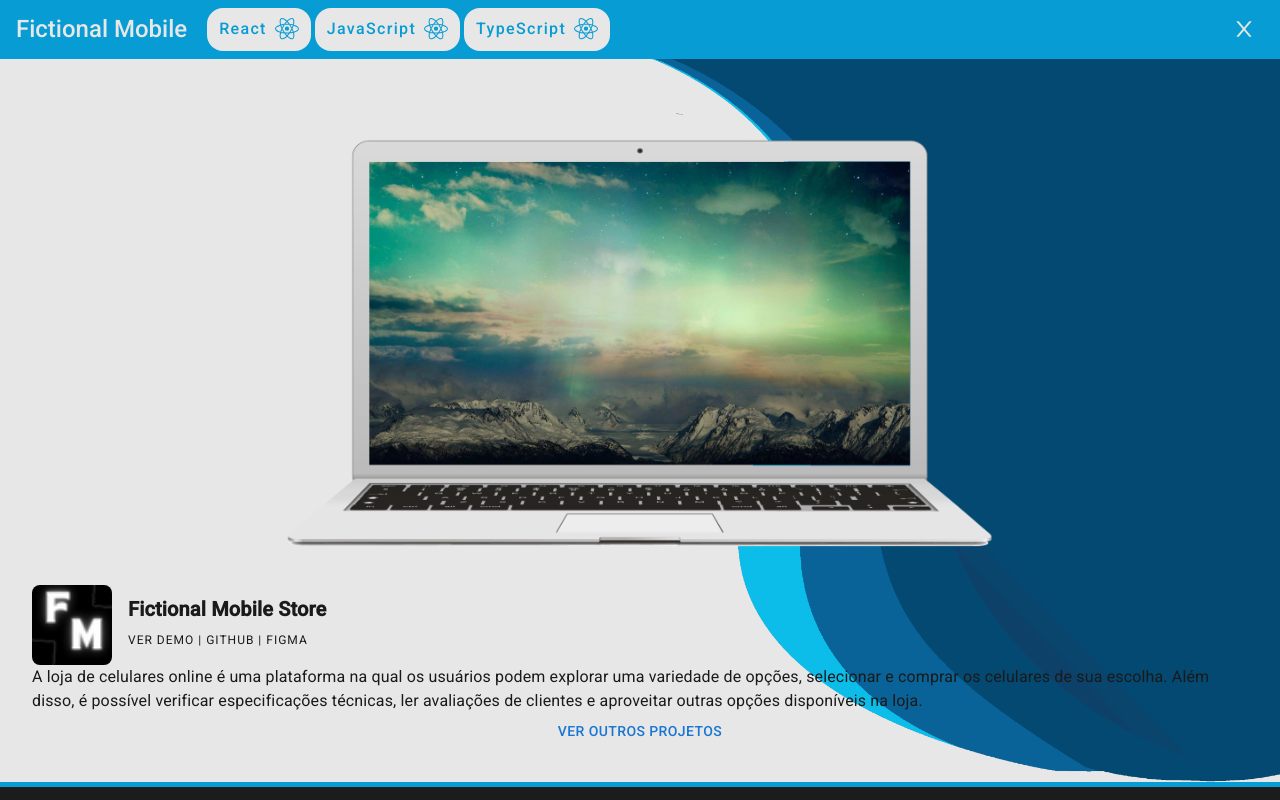
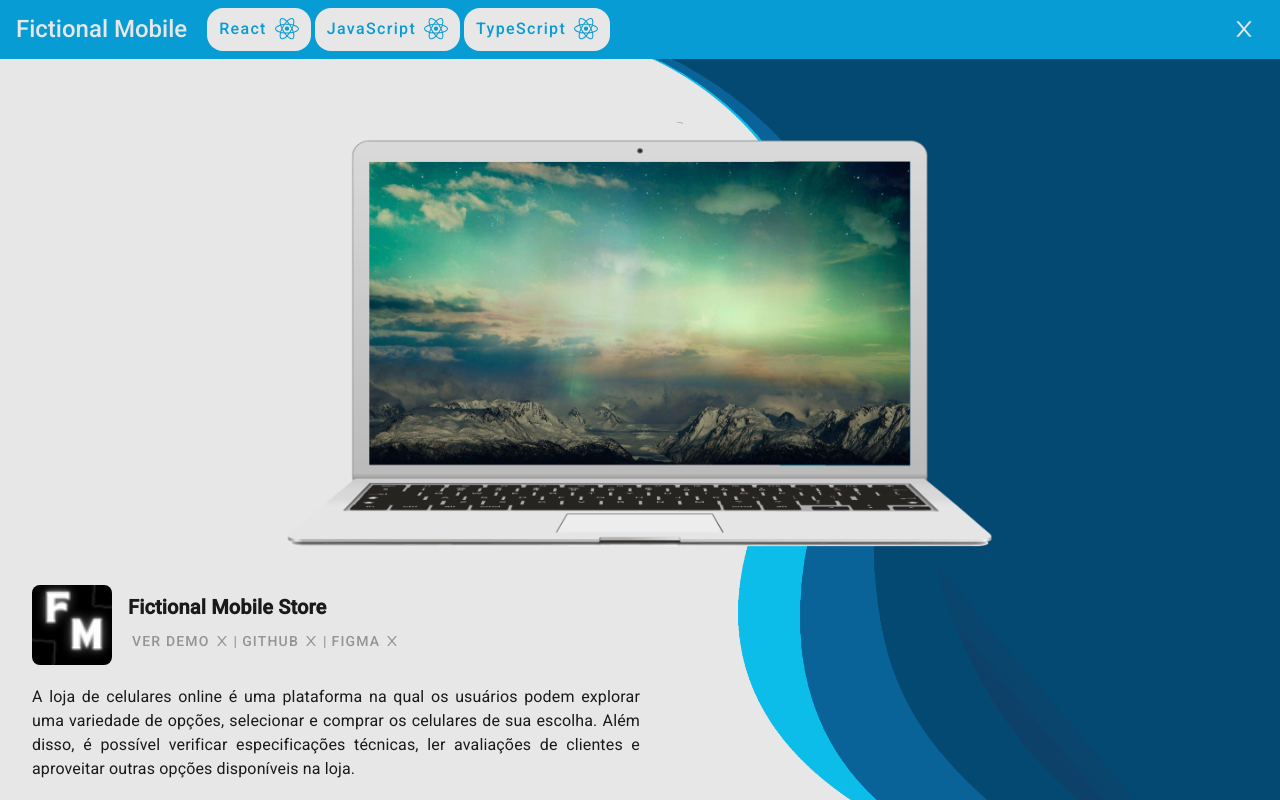
Before and after one commit to Felipe-alv-es/site-portifolio, a React (Create React App) app: page /fm in a window 1280 px wide. Shown: the top 800 px of the page. Built offline with nearby package versions, Linux system fonts and the light colour scheme; no server answers.

Commit message:
chore(Project): page base improvements

```diff
--- a/src/components/Projects/Pages/FictionalMobile.js
+++ b/src/components/Projects/Pages/FictionalMobile.js
@@ -3,7 +3,7 @@ import backImage from "../../../assets/images/CommumImages/wavesBackground.png";
 import NoteHd from "../../../assets/images/CommumImages/NoteHdScreen.png";
 import FictionalMobileLogo from "../../../assets/images/Logos/FM.png";
 import Footer from "../../Footer/Footer";
-import { Box, Button, IconButton, Typography } from "@mui/material";
+import { Box, Button, Icon, IconButton, Link, Typography } from "@mui/material";
 import { AiOutlineClose } from "react-icons/ai";
 import { GrReactjs } from "react-icons/gr";
 import {
@@ -41,6 +41,7 @@ const FictionalMobile = () => {
           display: "flex",
           flexDirection: "column",
           placeItems: "center",
+          textAlign: "left",
           padding: "32px",
         }}
       >
@@ -68,19 +69,107 @@ const FictionalMobile = () => {
             <Typography sx={{ typography: "h6", fontWeight: "bold" }}>
               Fictional Mobile Store
             </Typography>
-            <Typography sx={{ typography: "overline", fontSize: "12px" }}>
-              Ver Demo | Github | Figma
+            <Typography
+              sx={{
+                typography: "overline",
+                fontSize: "14px",
+                color: "#949494",
+                fontWeight: "medium",
+                display: "flex",
+              }}
+            >
+              <Link
+                sx={{
+                  textDecoration: "none",
+                  color: "#949494",
+                  cursor: "pointer",
+                  marginLeft: "4px",
+                  display: "flex",
+                  alignItems: "center",
+                }}
+              >
+                Ver Demo
+                <Icon
+                  sx={{
+                    display: "flex",
+                    height: "fit-content",
+                  }}
+                >
+                  <AiOutlineClose style={{ height: "16px" }} />
+                </Icon>
+              </Link>
+              {" | "}
+              <Link
+                sx={{
+                  textDecoration: "none",
+                  color: "#949494",
+                  cursor: "pointer",
+                  marginLeft: "4px",
+                  display: "flex",
+                  alignItems: "center",
+                }}
+              >
+                Github
+                <Icon
+                  sx={{
+                    display: "flex",
+                    height: "fit-content",
+                  }}
+                >
+                  <AiOutlineClose style={{ height: "16px" }} />
+                </Icon>
+              </Link>
+
+              {" | "}
+              <Link
+                sx={{
+                  textDecoration: "none",
+                  color: "#949494",
+                  cursor: "pointer",
+                  marginLeft: "4px",
+                  display: "flex",
+                  alignItems: "center",
+                }}
+              >
+                Figma
+                <Icon
+                  sx={{
+                    display: "flex",
+                    height: "fit-content",
+                  }}
+                >
+                  <AiOutlineClose style={{ height: "16px" }} />
+                </Icon>
+              </Link>
             </Typography>
           </Box>
         </Box>
-        <Typography>
+        <Typography
+          sx={{
+            width: "100%",
+            paddingRight: "50%",
+            marginTop: "20px",
+            color: "#1a1a1a",
+            textAlign: "justify",
+          }}
+        >
           A loja de celulares online é uma plataforma na qual os usuários podem
           explorar uma variedade de opções, selecionar e comprar os celulares de
           sua escolha. Além disso, é possível verificar especificações técnicas,
           ler avaliações de clientes e aproveitar outras opções disponíveis na
           loja.
         </Typography>
-        <Button>Ver outros projetos</Button>
+        <Button
+          sx={{
+            background: "#089cd4",
+            color: "#e7e7e7",
+            padding: "12px 32px 12px 32px",
+            borderRadius: "16px",
+            marginTop: "32px",
+          }}
+        >
+          Ver outros projetos
+        </Button>
       </Box>
       <Footer />
     </>
```
